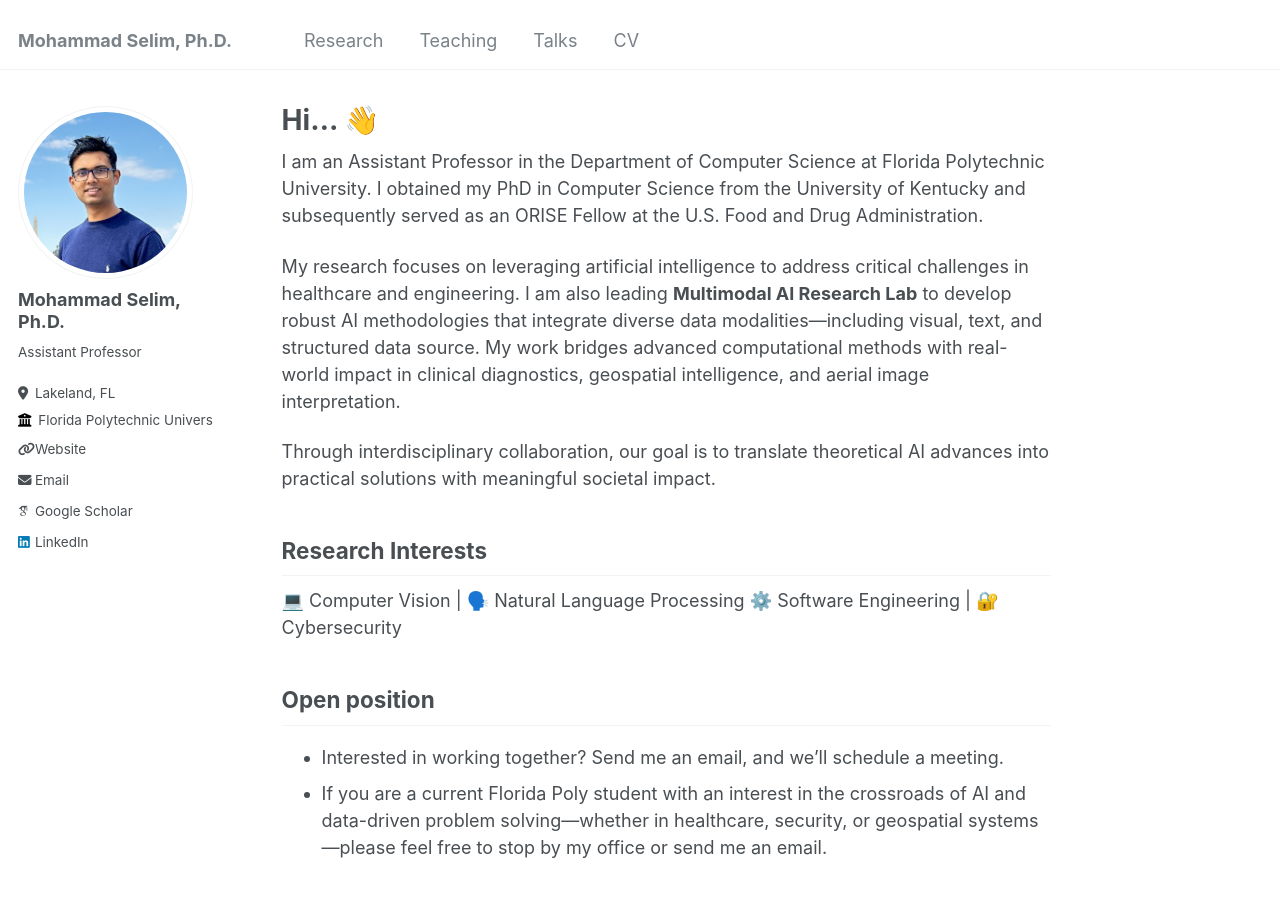
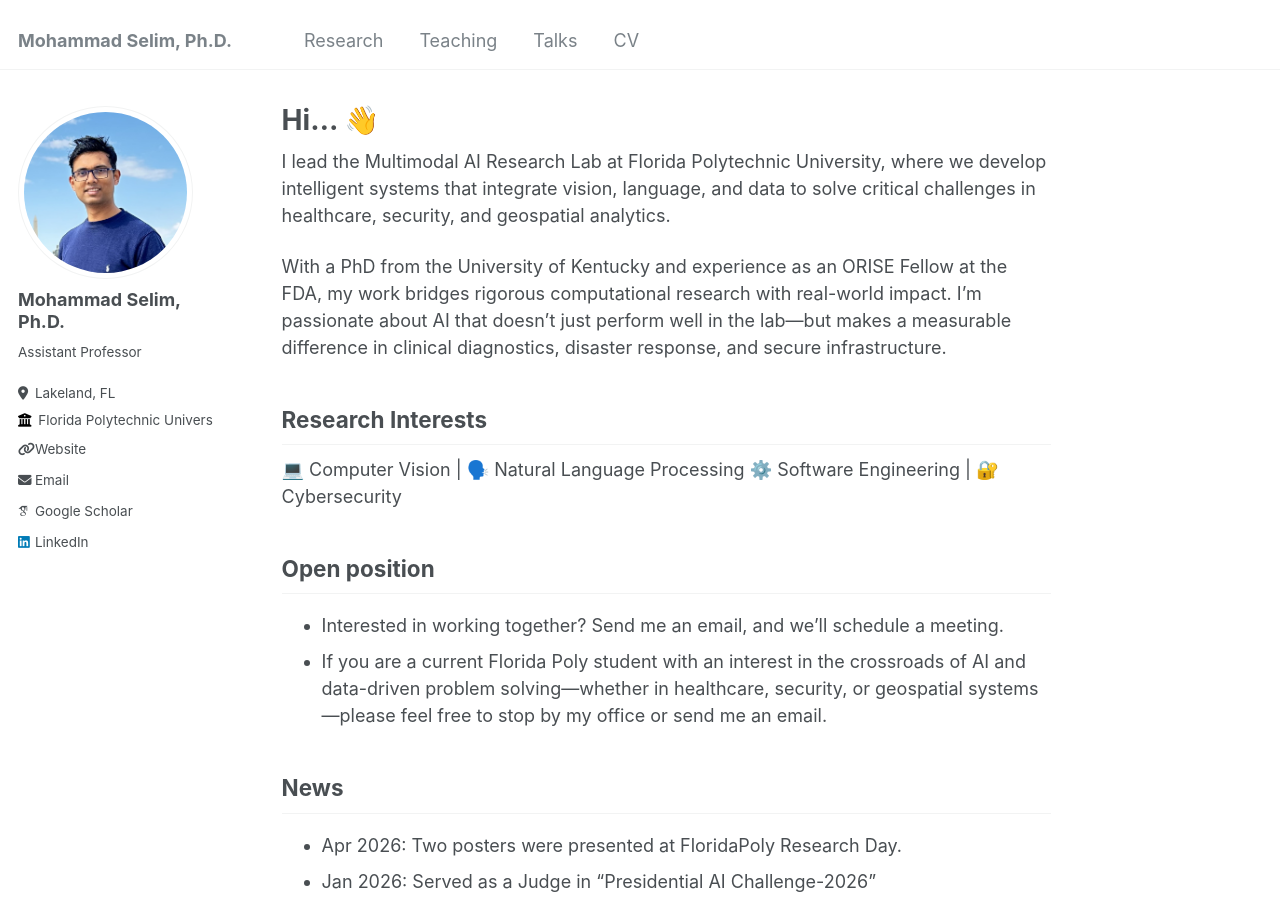
Before and after one commit to selimmd/selimmd.github.io, a Jekyll site: the page built from _pages/about.md, in a window 1280 px wide and 900 px high. Built offline with Jekyll 4.4.1, drawn with Linux system fonts in a browser that asks for light colours; some web fonts are replaced.

Commit message:
Update about.md

```diff
--- a/_pages/about.md
+++ b/_pages/about.md
@@ -8,11 +8,9 @@ redirect_from:
   - about.html
 ---
 
-I am an Assistant Professor in the Department of Computer Science at Florida Polytechnic University. I obtained my PhD in Computer Science from the University of Kentucky and subsequently served as an ORISE Fellow at the U.S. Food and Drug Administration.
+I lead the Multimodal AI Research Lab at Florida Polytechnic University, where we develop intelligent systems that integrate vision, language, and data to solve critical challenges in healthcare, security, and geospatial analytics.
 
-My research focuses on leveraging artificial intelligence to address critical challenges in healthcare and engineering. I am also leading **Multimodal AI Research Lab** to develop robust AI methodologies that integrate diverse data modalities—including visual, text, and structured data source. My work bridges advanced computational methods with real-world impact in clinical diagnostics, geospatial intelligence, and aerial image interpretation.
-
-Through interdisciplinary collaboration, our goal is to translate theoretical AI advances into practical solutions with meaningful societal impact.
+With a PhD from the University of Kentucky and experience as an ORISE Fellow at the FDA, my work bridges rigorous computational research with real-world impact. I'm passionate about AI that doesn't just perform well in the lab—but makes a measurable difference in clinical diagnostics, disaster response, and secure infrastructure.
 
 ## Research Interests
 💻 Computer Vision      |  🗣️ Natural Language Processing
```
